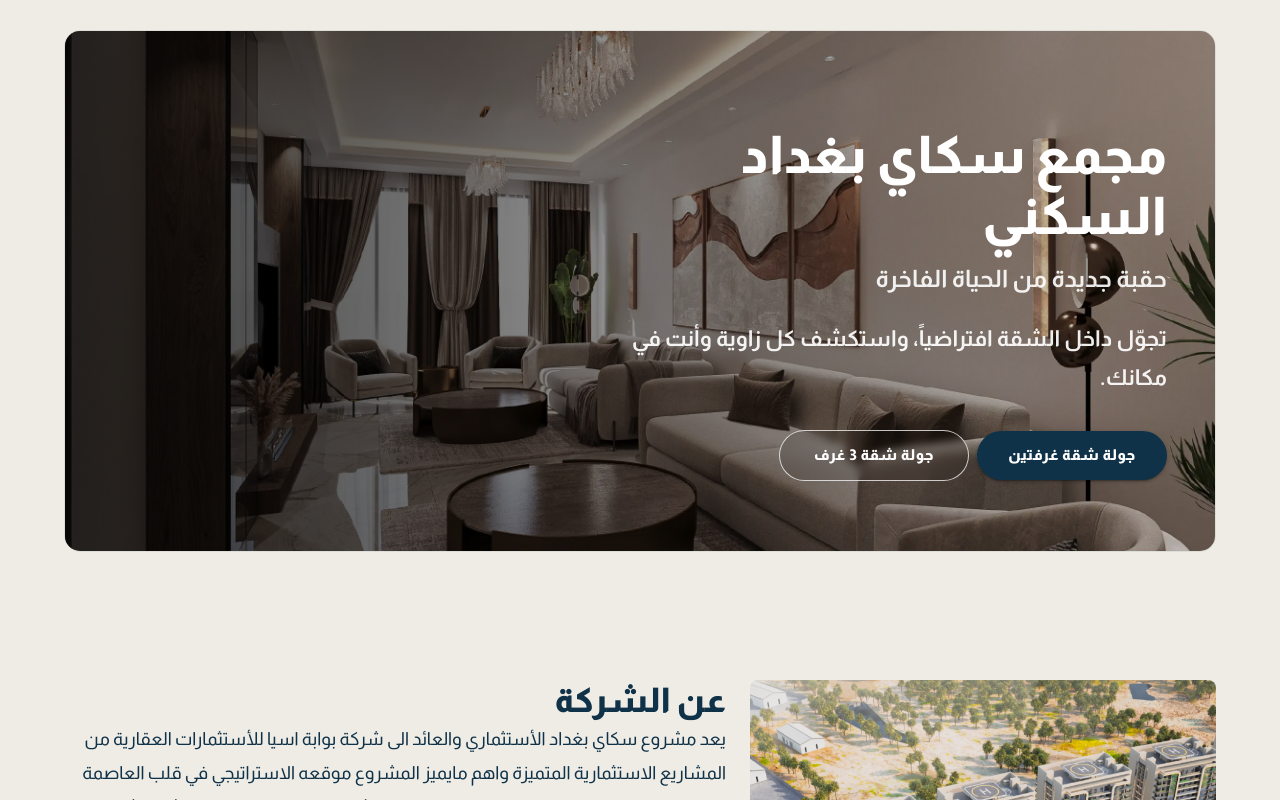
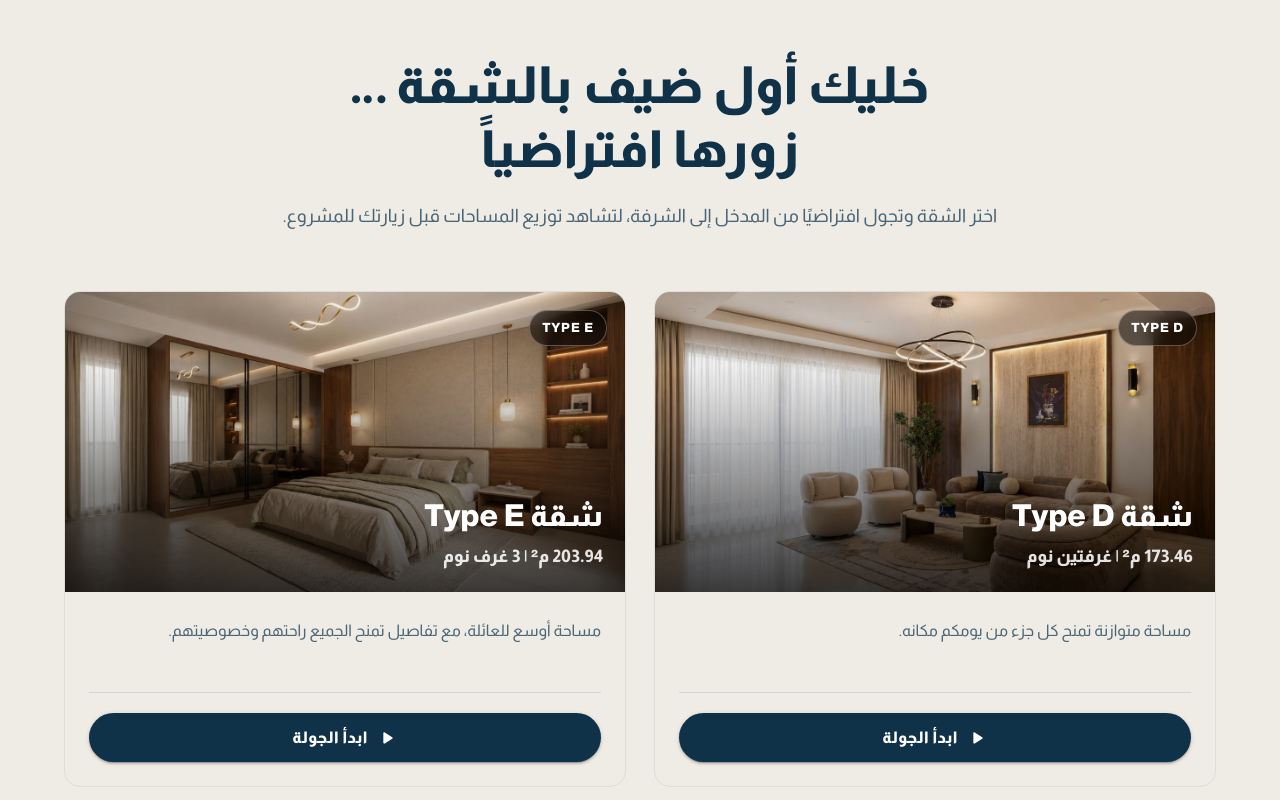
Before and after one commit to HIR666/sky-baghdad-landing-react, a React (Vite) app: page / in a window 1280 px wide. Shown: the part 700-1500 px from the top of the page. Built offline with nearby package versions, Linux system fonts and the light colour scheme.

Commit message:
finished virtual tour section, commit before fixing the text everywhere with codex

```diff
--- a/src/components/VirtualTourSection.jsx
+++ b/src/components/VirtualTourSection.jsx
@@ -7,29 +7,59 @@ import {
   CardMedia,
   Container,
   Dialog,
+  Divider,
   IconButton,
   Stack,
   Typography,
 } from "@mui/material";
 import CloseRoundedIcon from "@mui/icons-material/CloseRounded";
+import PlayArrowRoundedIcon from "@mui/icons-material/PlayArrowRounded";
+import CheckRoundedIcon from "@mui/icons-material/CheckRounded";
+
+import twoRoomImage from "../assets/2-room.jpeg";
+import threeRoomImage from "../assets/3-room.jpeg";
 
 const TOUR_OPTIONS = [
   {
-    label: "جولة شقة غرفتين",
+    type: "TYPE D",
+    title: "شقة Type D",
+    meta: "173.46 م² | غرفتين نوم",
+    description: "مساحة متوازنة تمنح كل جزء من يومكم مكانه.",
+    image: twoRoomImage,
+    imageAlt: "شقة Type D بغرفتي نوم",
+    features: [
+      "غرفة نوم رئيسية 20.88 م² مع حمّام خاص",
+      "صالة 26.60 م² ومطبخ بمساحة 12.92 م²",
+      "3 حمّامات تخدم العائلة والضيوف",
+      "شرفة 27.14 م² تمتد على واجهة الشقة",
+    ],
     url: "https://Advantage.vr-360-tour.com/e/4ZMBnxTnQtI/e?accessibility=false&dimensions=false&hide_logo=true&hide_nadir=true&hidelive=true&intro_mouse_icon=false&t_3d_model_dimensions=false",
   },
   {
-    label: "جولة شقة 3 غرف",
+    type: "TYPE E",
+    title: "شقة Type E",
+    meta: "203.94 م² | 3 غرف نوم",
+    description: "مساحة أوسع للعائلة، مع تفاصيل تمنح الجميع راحتهم وخصوصيتهم.",
+    image: threeRoomImage,
+    imageAlt: "شقة Type E بثلاث غرف نوم",
+    features: [
+      "جناح نوم رئيسي مع حمّام خاص وغرفة ملابس",
+      "صالة 30.41 م² ومطبخ بمساحة 12.82 م²",
+      "3 حمّامات موزعة لخدمة العائلة والضيوف",
+      "شرفتان بمساحة إجمالية 23.45 م² مع مخزن مستقل",
+    ],
     url: "https://Advantage.vr-360-tour.com/e/4ZMBn1_zomo/e?fadetransition=false&hide_logo=true&hide_nadir=true",
   },
 ];
 
-export default function VirtualTourSection({ home }) {
+export default function VirtualTourSection() {
   const [started, setStarted] = useState(false);
   const [tourUrl, setTourUrl] = useState("");
+  const [tourTitle, setTourTitle] = useState("");
 
-  const openTour = async (url) => {
-    setTourUrl(url);
+  const openTour = async (tour) => {
+    setTourUrl(tour.url);
+    setTourTitle(tour.title);
     setStarted(true);
 
     try {
@@ -39,13 +69,14 @@ export default function VirtualTourSection({ home }) {
         await fullscreenTarget.requestFullscreen();
       }
     } catch {
-      // iOS Safari and Chrome fall back to the full-screen MUI Dialog.
+      // iOS Safari and Chrome use the full-screen Dialog fallback.
     }
   };
 
   const closeTour = async () => {
     setStarted(false);
     setTourUrl("");
+    setTourTitle("");
 
     try {
       if (document.fullscreenElement && document.exitFullscreen) {
@@ -57,27 +88,102 @@ export default function VirtualTourSection({ home }) {
   };
 
   return (
-    <Box sx={{ py: { xs: 5, md: 8 } }}>
+    <Box
+      component="section"
+      dir="rtl"
+      sx={{
+        py: { xs: 7, md: 11 },
+        bgcolor: "background.default",
+      }}
+    >
       <Container maxWidth="lg">
+        <Box
+          sx={{
+            maxWidth: 850,
+            mx: "auto",
+            mb: { xs: 5, md: 7 },
+            textAlign: "center",
+          }}
+        >
+          <Typography
+            component="h2"
+            variant="h3"
+            sx={{
+              mb: 2,
+              fontWeight: 900,
+              lineHeight: 1.25,
+              fontSize: { xs: "2rem", sm: "2.6rem", md: "3.2rem" },
+            }}
+          >
+            خليك أول ضيف بالشقة …
+            <br />
+            زورها افتراضياً
+          </Typography>
+
+          <Typography
+            color="text.secondary"
+            sx={{
+              mx: "auto",
+              maxWidth: 760,
+              lineHeight: 2,
+              fontSize: { xs: "1rem", md: "1.15rem" },
+            }}
+          >
+            اختر الشقة وتجول افتراضيًا من المدخل إلى الشرفة، لتشاهد توزيع
+            المساحات قبل زيارتك للمشروع.
+          </Typography>
+        </Box>
+
+        <Box
+          sx={{
+            display: "grid",
+            gridTemplateColumns: {
+              xs: "1fr",
+              md: "repeat(2, minmax(0, 1fr))",
+            },
+            gap: { xs: 3, md: 3.5 },
+            alignItems: "stretch",
+          }}
+        >
+          {TOUR_OPTIONS.map((tour) => (
             <Card
+              key={tour.type}
               variant="outlined"
               sx={{
-            position: "relative",
+                display: "flex",
+                flexDirection: "column",
+                height: "100%",
                 overflow: "hidden",
                 borderRadius: 1,
-            minHeight: { xs: 460, md: 520 },
+                bgcolor: "background.paper",
+                transition:
+                  "transform 220ms ease, box-shadow 220ms ease, border-color 220ms ease",
+                "&:hover": {
+                  transform: "translateY(-5px)",
+                  boxShadow: 10,
+                  borderColor: "primary.main",
+                },
+              }}
+            >
+              <Box
+                sx={{
+                  position: "relative",
+                  height: { xs: 240, sm: 300 },
+                  overflow: "hidden",
                 }}
               >
                 <CardMedia
-            src={home.intro.image}
                   component="img"
-            alt={home.intro.title}
+                  src={tour.image}
+                  alt={tour.imageAlt}
                   sx={{
-              position: "absolute",
-              inset: 0,
                     width: "100%",
                     height: "100%",
                     objectFit: "cover",
+                    transition: "transform 500ms ease",
+                    ".MuiCard-root:hover &": {
+                      transform: "scale(1.035)",
+                    },
                   }}
                 />
 
@@ -86,102 +192,155 @@ export default function VirtualTourSection({ home }) {
                     position: "absolute",
                     inset: 0,
                     background:
-                "linear-gradient(90deg, rgba(0,0,0,0.78), rgba(0,0,0,0.42), rgba(0,0,0,0.12))",
+                      "linear-gradient(180deg, rgba(0,0,0,0.05) 25%, rgba(0,0,0,0.75) 100%)",
                   }}
                 />
 
-          <CardContent
+                <Box
                   sx={{
-              position: "relative",
-              zIndex: 1,
-              minHeight: { xs: 460, md: 520 },
-              p: { xs: 3, md: 6 },
-              display: "flex",
-              flexDirection: "column",
-              justifyContent: "center",
-              maxWidth: 680,
+                    position: "absolute",
+                    top: 18,
+                    right: 18,
+                    px: 1.5,
+                    py: 0.7,
+                    borderRadius: 999,
+                    color: "common.white",
+                    bgcolor: "rgba(0,0,0,0.5)",
+                    border: "1px solid rgba(255,255,255,0.28)",
+                    backdropFilter: "blur(8px)",
+                    WebkitBackdropFilter: "blur(8px)",
                   }}
                 >
                   <Typography
-              variant="h3"
                     sx={{
-                color: "white",
                       fontWeight: 900,
-                mb: 2,
-                fontSize: { xs: 34, md: 52 },
+                      fontSize: "0.8rem",
+                      letterSpacing: "0.08em",
                     }}
                   >
-              {home.intro.title}
+                    {tour.type}
                   </Typography>
+                </Box>
 
-            <Typography
-              variant="h5"
+                <Box
                   sx={{
-                color: "rgba(255,255,255,0.9)",
-                fontWeight: 700,
-                mb: 3,
+                    position: "absolute",
+                    right: 22,
+                    bottom: 20,
+                    left: 22,
+                    color: "common.white",
                   }}
                 >
-              {home.intro.subtitle}
+                  <Typography
+                    component="h3"
+                    variant="h4"
+                    sx={{
+                      mb: 0.75,
+                      fontWeight: 900,
+                      fontSize: { xs: "1.6rem", sm: "1.9rem" },
+                    }}
+                  >
+                    {tour.title}
                   </Typography>
 
                   <Typography
                     sx={{
-                color: "rgba(255,255,255,0.92)",
-                fontSize: { xs: 18, md: 22 },
-                fontWeight: 600,
-                mb: 4,
-                direction: "rtl",
+                      fontWeight: 800,
+                      color: "rgba(255,255,255,0.88)",
+                      fontSize: { xs: "1rem", sm: "1.08rem" },
                     }}
                   >
-              تجوّل داخل الشقة افتراضياً، واستكشف كل زاوية وأنت في مكانك.
+                    {tour.meta}
+                  </Typography>
+                </Box>
+              </Box>
+
+              <CardContent
+                sx={{
+                  p: { xs: 2.5, sm: 3 },
+                  display: "flex",
+                  flexDirection: "column",
+                  flexGrow: 1,
+                  "&:last-child": {
+                    pb: { xs: 2.5, sm: 3 },
+                  },
+                }}
+              >
+                <Typography
+                  color="text.secondary"
+                  sx={{
+                    mb: 2.5,
+                    minHeight: { md: 56 },
+                    lineHeight: 1.9,
+                    fontSize: "1rem",
+                  }}
+                >
+                  {tour.description}
                 </Typography>
 
+                {/* <Stack spacing={1.4} sx={{ mb: 3 }}>
+                  {tour.features.map((feature) => (
+                    <Box
+                      key={feature}
+                      sx={{
+                        display: "flex",
+                        alignItems: "flex-start",
+                        gap: 1.25,
+                      }}
+                    >
                       <Box
                         sx={{
-                display: "flex",
-                flexDirection: { xs: "column", sm: "row" },
-                alignItems: { xs: "stretch", sm: "center" },
-                gap: 1,
-                width: { xs: "100%", sm: "fit-content" },
+                          width: 24,
+                          height: 24,
+                          mt: 0.1,
+                          flexShrink: 0,
+                          display: "grid",
+                          placeItems: "center",
+                          borderRadius: 1,
+                          color: "primary.main",
+                          bgcolor: "action.hover",
                         }}
                       >
-              {TOUR_OPTIONS.map((tour, index) => (
-                <Button
-                  key={tour.label}
-                  variant={index === 0 ? "contained" : "outlined"}
-                  size="large"
-                  onClick={() => openTour(tour.url)}
+                        <CheckRoundedIcon sx={{ fontSize: 17 }} />
+                      </Box>
+
+                      <Typography
                         sx={{
-                    minWidth: { xs: "100%", sm: 190 },
-                    px: 3,
-                    py: 1.4,
-                    borderRadius: 999,
-                    fontWeight: 800,
-                    whiteSpace: "nowrap",
-                    flexShrink: 0,
-
-                    ...(index === 1 && {
-                      color: "white",
-                      borderColor: "rgba(255,255,255,0.75)",
-                      bgcolor: "rgba(0,0,0,0.12)",
-                      backdropFilter: "blur(4px)",
-                      WebkitBackdropFilter: "blur(4px)",
-
-                      "&:hover": {
-                        color: "white",
-                        borderColor: "white",
-                        bgcolor: "rgba(255,255,255,0.12)",
-                      },
-                    }),
+                          lineHeight: 1.8,
+                          fontSize: "0.95rem",
                         }}
                       >
-                  {tour.label}
+                        {feature}
+                      </Typography>
+                    </Box>
+                  ))}
+                </Stack> */}
+
+                <Divider sx={{ mt: "auto", mb: 2.5 }} />
+
+                <Button
+                  fullWidth
+                  size="large"
+                  variant="contained"
+                  startIcon={<PlayArrowRoundedIcon />}
+                  onClick={() => openTour(tour)}
+                  sx={{
+                    py: 1.35,
+                    borderRadius: 2,
+                    fontWeight: 900,
+                    fontSize: "1rem",
+                    "& .MuiButton-startIcon": {
+                      ml: 1,
+                      mr: 0,
+                    },
+                  }}
+                >
+                  ابدأ الجولة
                 </Button>
+              </CardContent>
+            </Card>
           ))}
         </Box>
-          </CardContent>
-        </Card>
       </Container>
 
       <Dialog
@@ -191,13 +350,13 @@ export default function VirtualTourSection({ home }) {
         disableEscapeKeyDown={false}
         PaperProps={{
           sx: {
-            bgcolor: "black",
-            overflow: "hidden",
             m: 0,
             width: "100%",
             height: "100%",
             maxWidth: "none",
             maxHeight: "none",
+            overflow: "hidden",
+            bgcolor: "black",
           },
         }}
       >
@@ -207,14 +366,15 @@ export default function VirtualTourSection({ home }) {
             inset: 0,
             width: "100%",
             height: "100%",
+            minHeight: "100vh",
             minHeight: "100dvh",
+            overflow: "hidden",
             bgcolor: "black",
-            overflow: "hidden",
           }}
         >
           {tourUrl && (
             <iframe
-              title="Virtual Apartment Tour"
+              title={`جولة افتراضية - ${tourTitle}`}
               src={tourUrl}
               allowFullScreen
               allow="fullscreen; clipboard-write; microphone; camera; gyroscope; accelerometer; vr; xr; magnetometer; web-share; webvr; webxr"
@@ -242,16 +402,15 @@ export default function VirtualTourSection({ home }) {
                 sm: 16,
               },
               zIndex: 9999,
-              width: 44,
-              height: 44,
-              bgcolor: "rgba(0,0,0,0.68)",
-              color: "white",
-              border: "1px solid rgba(255,255,255,0.22)",
+              width: 46,
+              height: 46,
+              color: "common.white",
+              bgcolor: "rgba(0,0,0,0.7)",
+              border: "1px solid rgba(255,255,255,0.25)",
               backdropFilter: "blur(8px)",
               WebkitBackdropFilter: "blur(8px)",
-
               "&:hover": {
-                bgcolor: "rgba(0,0,0,0.88)",
+                bgcolor: "rgba(0,0,0,0.9)",
               },
             }}
           >
```
Lines whose indentation alone changed are shown as unchanged.
